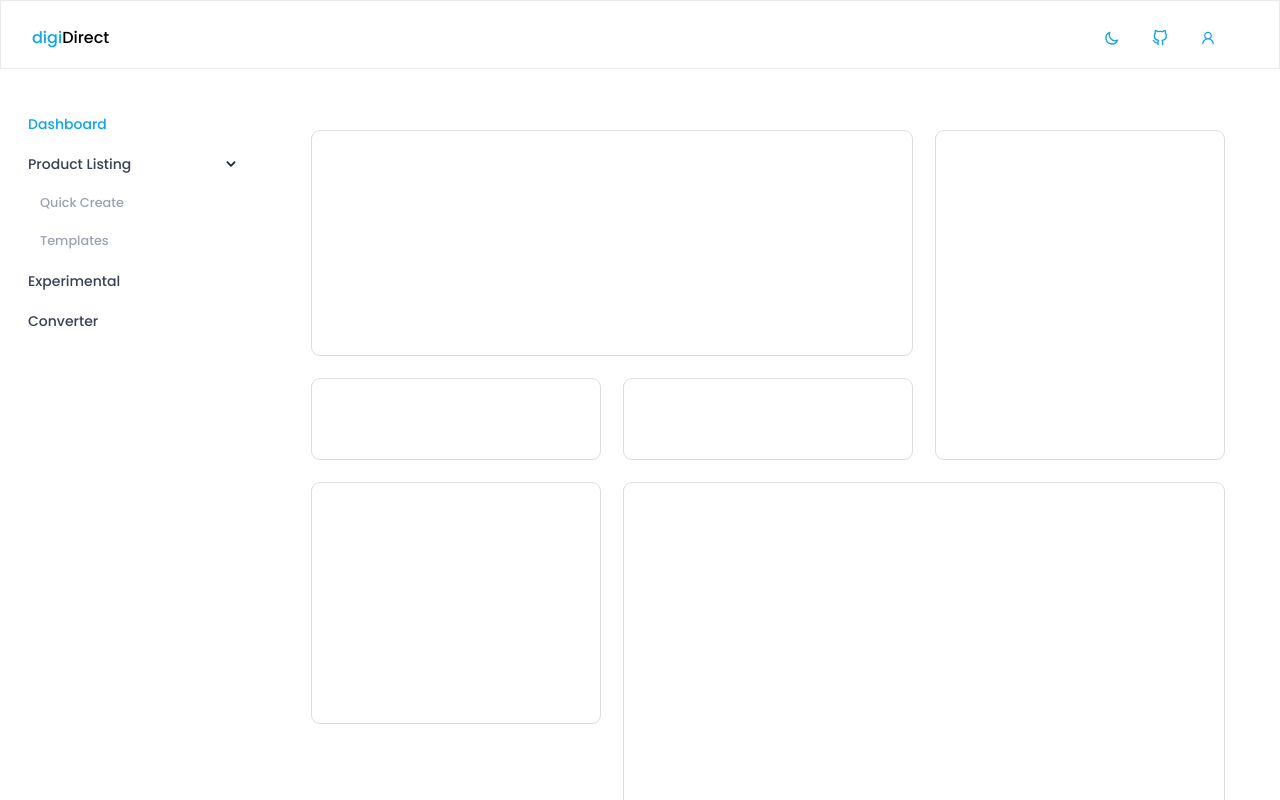
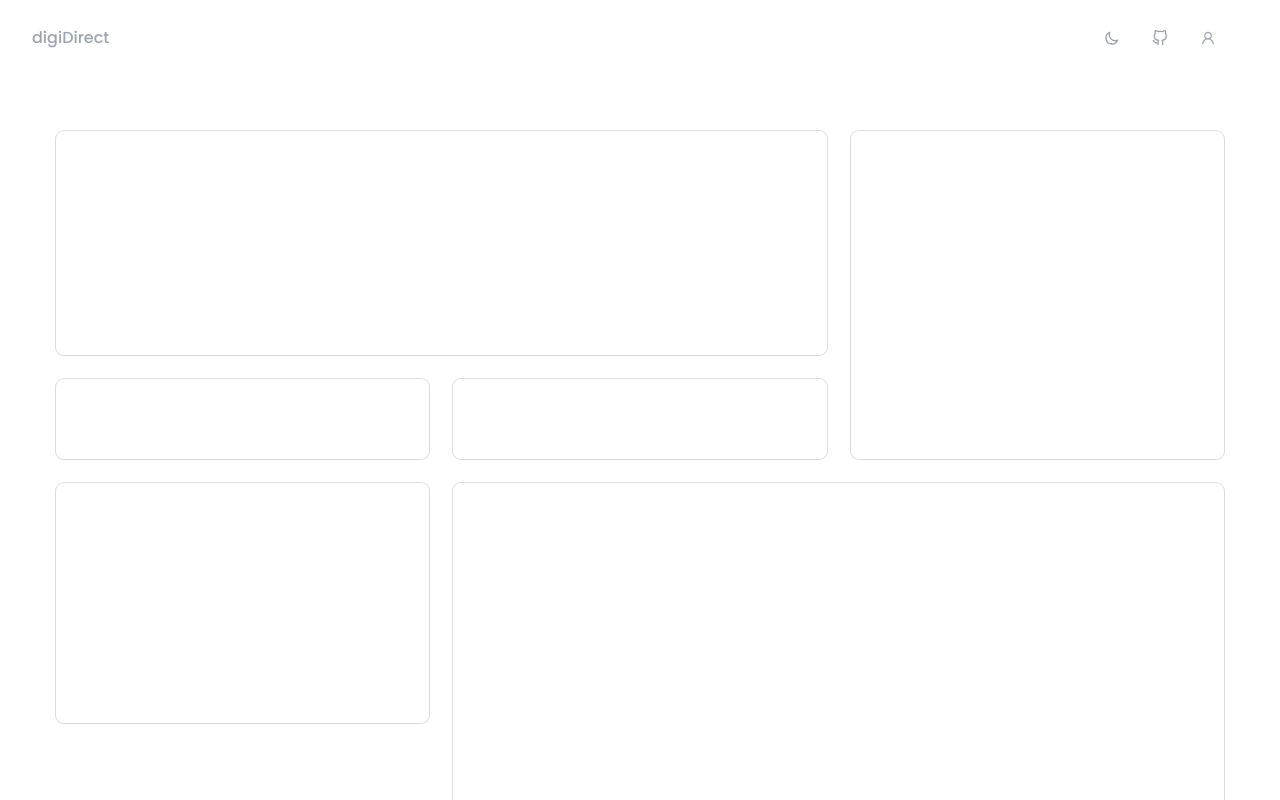
Before and after one commit to rogelcristobal/digiDirect, a React (Create React App) app: page /#/ in a window 1280 px wide. Built offline with nearby package versions, Linux system fonts and the light colour scheme.

Commit message:
no absolute sidebar && pagenav right

```diff
--- a/src/App.jsx
+++ b/src/App.jsx
@@ -63,7 +63,7 @@ const Main = () => {
           <Box className="h-screen w-full text-gray-800  font-poppins  box-border flex items-start justify-start bg-[#ffffff] relative">
             {/* navbar */}
 
-            <SideBar />
+            {/* <SideBar /> */}
 
             {/* content */}
             <Box className="h-full w-full  pt-0 box-border flex flex-col items-center justify-start">
--- a/src/components/CodeBlock.jsx
+++ b/src/components/CodeBlock.jsx
@@ -46,7 +46,7 @@ const CodeBlock = ({ snippet, handleCopy, copyState }) => {
     // },
     // light
     colors: {
-      surface1: "#ffffff",
+      surface1: "white",
       surface2: "#EBEDF0",
       surface3: "#e4e7eb",
       clickable: "#737373",
@@ -121,10 +121,10 @@ const CodeBlock = ({ snippet, handleCopy, copyState }) => {
     >
       <SandpackLayout
         ref={container}
-        className="box-border  rounded-lg  flex items-center justify-center w-full   relative border-xl"
+        className="box-border border-xl flex items-center justify-center w-full   relative"
       >
         <SandpackCodeViewer
-          className="h-fit  min-h-[4.5rem] w-full  px-4 py-2 box-border rounded-lg" // styles for the code
+          className="h-fit  min-h-[4.5rem] w-full  px-4   box-border " // styles for the code
           // showTabs
           // showLineNumbers
           // showInlineErrors
--- a/src/components/DigiLogoInJs.jsx
+++ b/src/components/DigiLogoInJs.jsx
@@ -6,7 +6,7 @@ const DigiLogoInJs = ({dark,size,color}) => {
     {/* [#ff3c00] */}
       <Typography variant="subtitle1" className={` ${color} ${size}     `}>
         digi
-        <span className={` relative ${dark ? 'text-black':'text-gray-50'}`}>
+        <span className={` relative ${dark ? 'text-gray-400':'text-gray-50'}`}>
           Direct
           {/* <span className={`font-medium text-xs absolute top-1 -right-3.5 ${dark ? 'text-black':'text-neutral-300'}`}>
             &#8482;
--- a/src/components/Navbar.jsx
+++ b/src/components/Navbar.jsx
@@ -20,11 +20,11 @@ const Navbar = () => {
 
     <Box
       component="nav"
-      className={` fixed  h-[4.3rem] pt-2 bg-[#ffffff]  transition-all duration-300 ease-in-out px-6 z-20 w-full top-0 border-thiner  left-0 box-border flex items-center justify-between  overflow-y-hidden
+      className={` fixed  h-[4.3rem] pt-2 bg-[#ffffff]  transition-all duration-300 ease-in-out px-6 z-10 w-full top-0   left-0 box-border flex items-center justify-between  overflow-y-hidden
     `}
     >
       <Box className="ml-2">
-          <DigiLogoInJs dark color="text-sky-500 text-md font-medium"></DigiLogoInJs>
+          <DigiLogoInJs dark color="text-gray-400 text-md font-medium"></DigiLogoInJs>
       </Box>
       {/* [#635dff] */}
       <div
@@ -33,15 +33,15 @@ const Navbar = () => {
 
         {/* rightside box icons */}
         <Box className="flex items-center justify-around space-x-4 box-border">
-          <Box className="p-2 grid place-content-center cursor-pointer text-sky-500 transition-all dration-300 ease-in-out   hover:border-thin text-md ">
+          <Box className="p-2 grid place-content-center cursor-pointer text-gray-400 hover:text-[#017eff] transition-all dration-300 ease-in-out   hover:border-thin text-md ">
             <HiOutlineMoon></HiOutlineMoon>
           </Box>
 
-            <a href="https://github.com/rogelcristobal/digiDirect" target="_blank" className="p-2 grid place-content-center cursor-pointer text-sky-500 transition-all duration-300 ease-in-out   hover:border-thin   no-underline">
+            <a href="https://github.com/rogelcristobal/digiDirect" target="_blank" className="p-2 grid place-content-center cursor-pointer text-gray-400 hover:text-[#017eff] transition-all duration-300 ease-in-out   hover:border-thin   no-underline">
               <FiGithub></FiGithub>
             </a>
 
-          <Box className="p-2 grid place-content-center cursor-pointer text-sky-500 transition-all dration-300 ease-in-out   hover:border-thin text-md ">
+          <Box className="p-2 grid place-content-center cursor-pointer text-gray-400 hover:text-[#017eff] transition-all dration-300 ease-in-out   hover:border-thin text-md ">
             <AiOutlineUser></AiOutlineUser>
           </Box>
         </Box>
--- a/src/components/PageTitle.jsx
+++ b/src/components/PageTitle.jsx
@@ -6,14 +6,14 @@ const PageTitle = ({ category, title, subTitle }) => {
     <Box className="font-sans normal-case">
       <Typography
         variant="h6"
-        className="font-medium text-sm text-sky-500  capitalize	 mb-2"
+        className="font-medium text-sm text-[#017eff] capitalize	 mb-2"
       >
         {category}
       </Typography>
 
         {title}
 
-      <Box className=" mt-3 ">{subTitle}</Box>
+      <Box className=" mt-3 max-w-[80%] ">{subTitle}</Box>
     </Box>
   );
 };
--- a/src/components/SideBar.jsx
+++ b/src/components/SideBar.jsx
@@ -18,7 +18,7 @@ import { IoShapes } from "react-icons/io5";
 const SideBar = () => {
   // f7f8fa
   return (
-    <Box className="h-screen w-[20rem]   bg-inherit  z-20 box-border relative ">
+    <Box className="h-screen w-[20rem]   bg-inherit  z-30 box-border relative ">
       {/* <Divider
         orientation="vertical"
         className="absolute right-0 top-0"
@@ -27,7 +27,7 @@ const SideBar = () => {
       ></Divider> */}
       {/* sidebar bg-[#111827] */}
       <Box className="h-20    w-full flex flex-col items-start  justify-center  px-8   box-border ">
-        {/* <DigiLogoInJs   dark color="text-blue-500 font-medium  text-[1.2rem]" /> */}
+        <DigiLogoInJs   dark color="text-gray-400 font-medium  text-md" />
       </Box>
       <Box className="w-full  box-border h-auto    ">
         <Paper
--- a/src/index.css
+++ b/src/index.css
@@ -47,7 +47,7 @@
     box-shadow: rgba(99, 99, 99, 0.2) 0px 2px 8px 0px;
   }
   .scrollMargin {
-    scroll-margin-top: 7rem;
+    scroll-margin-top: 6rem;
   }
   /* style to remove btn in number field */
   input::-webkit-outer-spin-button,
--- a/src/pages/Converter.jsx
+++ b/src/pages/Converter.jsx
@@ -38,7 +38,7 @@ const Converter = () => {
   };
   return (
     <>
-         <Box className="w-full h-auto box-border px-12  pt-12 pb-36 space-y-12">
+         <Box className="w-full h-auto box-border px-14  pt-12 pb-36 space-y-12">
         {/* page title */}
          <Box className="pb-8  w-full box-border px-0">
             <PageTitle
@@ -46,20 +46,20 @@ const Converter = () => {
             title={
               <Typography
                 variant="subtitle1"
-                className="font-semibold text-[2.1rem] text-gray-800  "
+                className="font-medium text-[1.8rem] text-gray-800  "
               >
-                Converter
+                Converters
               </Typography>
             }
-            subTitle={
-              <Typography
-                variant="subtitle1"
-                className="text-gray-800  font-medium"
-              >
-                Create a Basic listing template for digiDirect . Copy the raw
-                template and paste in Magento.
-              </Typography>
-            }
+            // subTitle={
+            //   <Typography
+            //     variant="subtitle1"
+            //     className="text-gray-800  font-medium"
+            //   >
+            //     Create a Basic listing template for digiDirect . Copy the raw
+            //     template and paste in Magento.
+            //   </Typography>
+            // }
           />
           </Box>
           <Box className="box-border">
--- a/src/pages/Templates.jsx
+++ b/src/pages/Templates.jsx
@@ -1,10 +1,11 @@
-import { useRef, useCallback } from "react";
+import { useRef, lazy } from "react";
 import { Box, Typography, Link } from "@mui/material";
 import PageTitle from "../components/PageTitle";
 import template from "../template/template";
-import ArticleBlock from "../components/ArticleBlock";
+// import ArticleBlock from "../components/ArticleBlock";
 import { useInView } from "react-intersection-observer";
-import Card from "../components/Card";
+const ArticleBlock = lazy(()=>import("../components/ArticleBlock"))
+
 const Templates = () => {
   const {
     inTheBoxMarkup,
@@ -125,75 +126,37 @@ const Templates = () => {
 
   return (
     <>
-      <Box className="w-full h-auto box-border px-14  pt-12 pb-36 space-y-12">
-        {" "}
-        {/* space-y-12 between title and child */}
-        {/* page title */}
-        <Box className="pb-8  w-full box-border px-0">
+      <Box className="w-[24rem]   h-full  sticky top-0 px-0 box-border  flex flex-col justify-between pb-8 items-center">
+
+        <Box className="space-x-4 w-full box-border px-8  flex  justify-start items-center ">
+           {/* <Box className="text-[1.5rem]  grid place-content-center h-fit">
+            <BiLeftArrowAlt />
+          </Box> */}
           <PageTitle
-            category="product listing"
+            // category="product listing"
             title={
               <Typography
                 variant="subtitle1"
-                className="font-medium text-[1.8rem] text-gray-800  "
+                className="font-semibold text-[1.7rem] text-gray-800 leading-10 "
               >
                 Templates
               </Typography>
             }
-            subTitle={
-              <Typography
-                variant="subtitle1"
-                className="text-gray-600  font-medium"
-              >
-                Create a Basic listing template for digiDirect . Copy the raw
-                template and paste in Magento.
-              </Typography>
-            }
           />
         </Box>
-        {/* <Box className="box-border w-full flex justify-start">
-          <Card></Card>
-        </Box> */}
-        <Box className="space-y-32  box-border ">
-          {/* space-y-12 between siblings */}
-          {articles.map((item, id) => (
-            // divided per category
+        {/* on the page */}
         <Box
-              className="box-border scrollMargin "
-              // ref={setRefs(item?.viewState)}
-              key={id}
-              data-id={id}
-              ref={storeRef}
-            >
-              <ArticleBlock article={item} titleFontSize="text-[1.4rem]">
-                {item.child?.map((childNode, idx) => (
-                  <Box key={idx} className="box-border my-20 ">
-                    {/* my-12 between each child nodes */}
-                    <ArticleBlock
-                      article={childNode}
-                      titleFontSize="text-[1.2rem]"
-                    />
-                  </Box>
-                ))}
-              </ArticleBlock>
-            </Box>
-          ))}
-        </Box>
-      </Box>
-
-      {/* page navigation */}
-      <Box
-        className="h-fit mx-6 rounded-2xl w-80 box-border py-4 px-4 sticky top-10   flex flex-col items-start justify-start
+          className="h-fit       w-full box-border py-2 pl-8  flex flex-col items-start justify-start
         "
         >
           <Typography
             variant="subtitle1"
-          className="text-sm text-gray-800  font-medium"
+            className="text-sm text-gray-800  font-semibold "
           >
             On this page
           </Typography>
 
-        <Box className="flex flex-col box-border pl-2 items-start justify-start h-full mt-6 w-full space-y-3 relative">
+          <Box className="flex mt-4 flex-col box-border  pl-2 items-start justify-start h-full  w-fit space-y-3 relative">
             {[
               {
                 title: "What's in the box",
@@ -247,6 +210,41 @@ const Templates = () => {
             ))}
           </Box>
         </Box>
+      </Box>
+      <Box className="w-full h-auto box-border px-14  pt-8 pb-36 space-y-12">
+        {" "}
+        {/* space-y-12 between title and child */}
+        {/* <Box className="box-border w-full flex justify-start">
+          <Card></Card>
+        </Box> */}
+        <Box className="space-y-32  box-border ">
+          {/* space-y-12 between siblings */}
+          {articles.map((item, id) => (
+            // divided per category
+            <Box
+              className="box-border scrollMargin "
+              // ref={setRefs(item?.viewState)}
+              key={id}
+              data-id={id}
+              ref={storeRef}
+            >
+              <ArticleBlock article={item} titleFontSize="text-[1.4rem]">
+                {item.child?.map((childNode, idx) => (
+                  <Box key={idx} className="box-border my-24 ">
+                    {/* my-12 between each child nodes */}
+                    <ArticleBlock
+                      article={childNode}
+                      titleFontSize="text-[1.2rem]"
+                    />
+                  </Box>
+                ))}
+              </ArticleBlock>
+            </Box>
+          ))}
+        </Box>
+      </Box>
+
+      {/* page navigation */}
     </>
   );
 };
```
Also changed, not shown: src/components/ArticleBlock.jsx (+4 -3 lines). Lines whose indentation alone changed are shown as unchanged.
